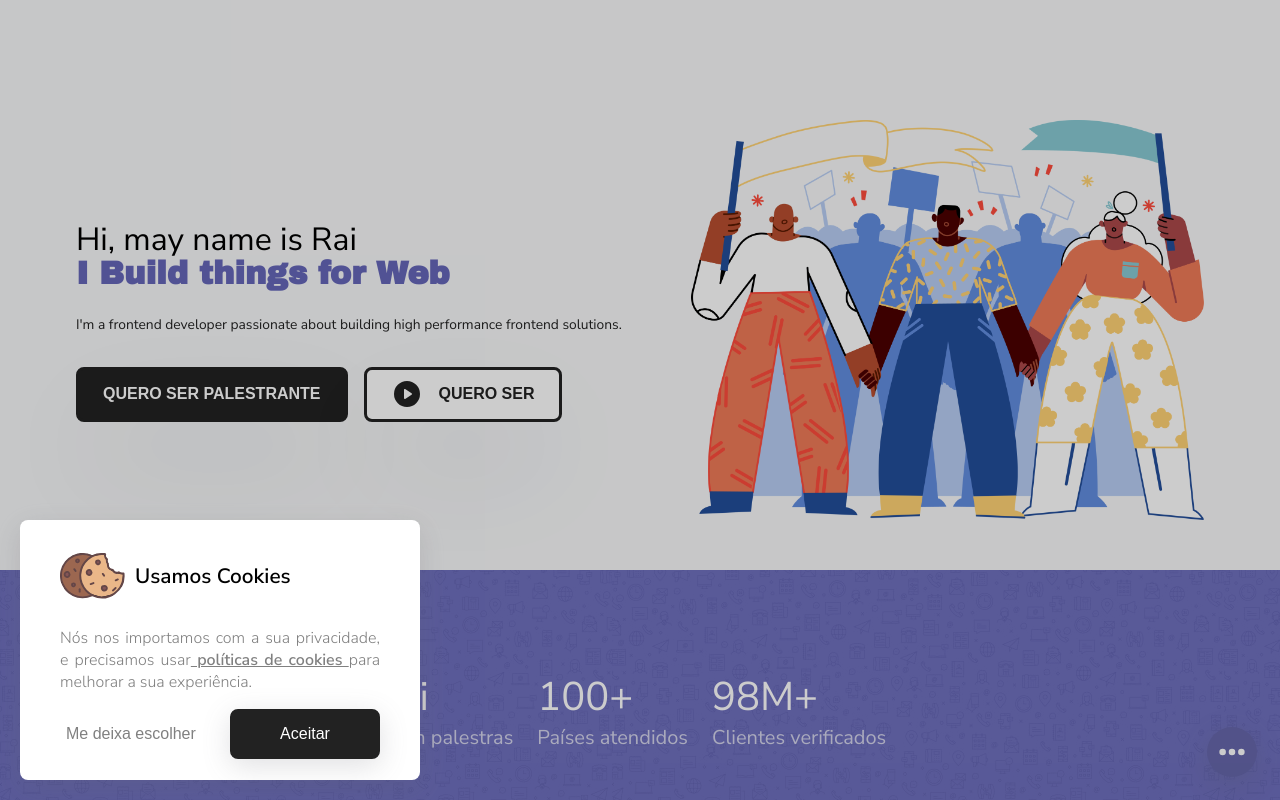
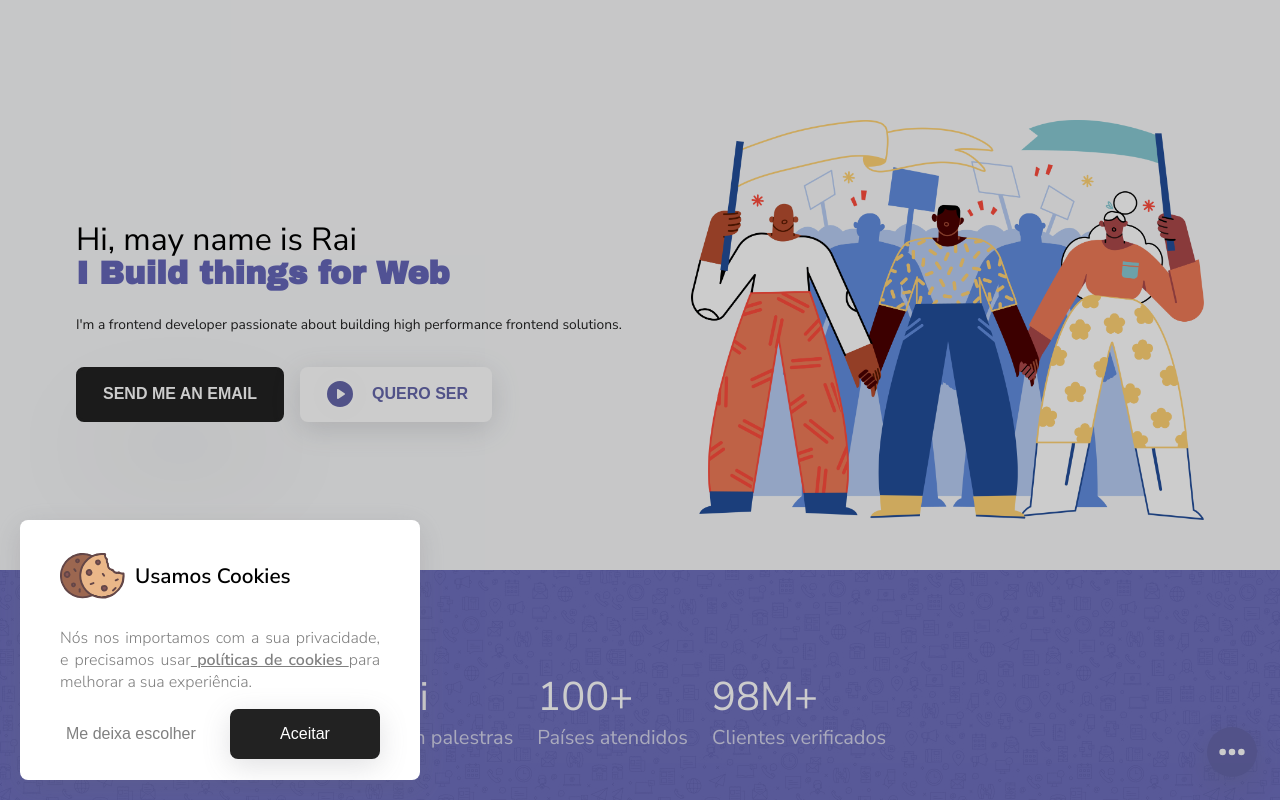
Before and after one commit to TyperGuy/typerguy.io, a Next.js app: page / in a window 1280 px wide. Shown: the top 800 px of the page. Built offline with nearby package versions, Linux system fonts and the light colour scheme.

Commit message:
feat: update play button animation

```diff
--- a/src/components/button/Button.style.ts
+++ b/src/components/button/Button.style.ts
@@ -2,7 +2,7 @@ import styled from "styled-components";
 
 export const CustomButton = styled.button`
   height: 55px;
-  background:#222;
+  background-color:#222;
   color:#fff;
   border: 3px solid #222;
   border-radius: 8px;
@@ -14,24 +14,25 @@ export const CustomButton = styled.button`
   gap: 1rem;
   cursor: pointer;
   &:hover{
-    background: #FFC32B;
-    color: #222;
+    background: #223;
   }
   `
 export const PlayButton = styled.button`
   height: 55px;
   background: #fff;
-  color: #222;
-  border: 3px solid #222;
+  color: #6667ab;
+  border: none;
   border-radius: 8px;
   transition: all 0.2s ease-in-out;
-  box-shadow: rgba(50, 50, 93, 0.25) 0px 50px 100px -20px, rgba(0, 0, 0, 0.3) 0px 30px 60px -30px;
+  box-shadow: rgba(100, 100, 111, 0.2) 0px 7px 29px 0px;
   padding: 0 1.5rem;
   display: flex;
   align-items: center;
   gap: 1rem;
   cursor: pointer;
+  position: relative;
   &:hover{
-    background: #FFC32B;
+    background: #6667ab;
+    color: #fff;
   }
   `
--- a/src/components/footer/index.tsx
+++ b/src/components/footer/index.tsx
@@ -52,7 +52,7 @@ const Footer:React.FC = () =>(
           />
           <div style={{marginTop:10}}>
             <Button>
-              Subscrever
+              SUBSCRIBE
             </Button>
          </div>
       </div>
--- a/src/views/calltoaction/Calltoaction.styles.ts
+++ b/src/views/calltoaction/Calltoaction.styles.ts
@@ -41,17 +41,11 @@ export const Underlined = styled.strong`
 `
 
 export const Pulse = keyframes`
-  0% {
-		box-shadow: 0 0 0 0px #6667ab;
-	}
-	40% {
-		box-shadow: 0 0 0 8px rgba(255, 26, 67, 0);
-	}
-	80% {
-		box-shadow: 0 0 0 10px rgba(255, 206, 67, 0);
+	0% {
+		box-shadow: 0 0 0  #6667ab;
 	}
 	100% {
-		box-shadow: 0 0 0 rgba(255, 206, 67, 0);
+		box-shadow: 0 0 40px 10px rgba(255, 206, 67, 0);
 	}
 `;
 
@@ -61,6 +55,7 @@ export const Image = styled.img`
 export const Circle = styled.div`
   display: grid;
   place-items: center;
+  border-radius: 50%;
   animation: ${Pulse} 2s infinite;
-  border-radius: 50%;
+
 `
--- a/src/views/calltoaction/index.tsx
+++ b/src/views/calltoaction/index.tsx
@@ -44,7 +44,7 @@ const Calltoaction: FC = () => {
             >
               <Button
                 onClick={setIsOpen}>
-                QUERO SER PALESTRANTE
+                SEND ME AN EMAIL
               </Button>
               <PlayButton
                 onClick={setIsOpenVideo}>
```
